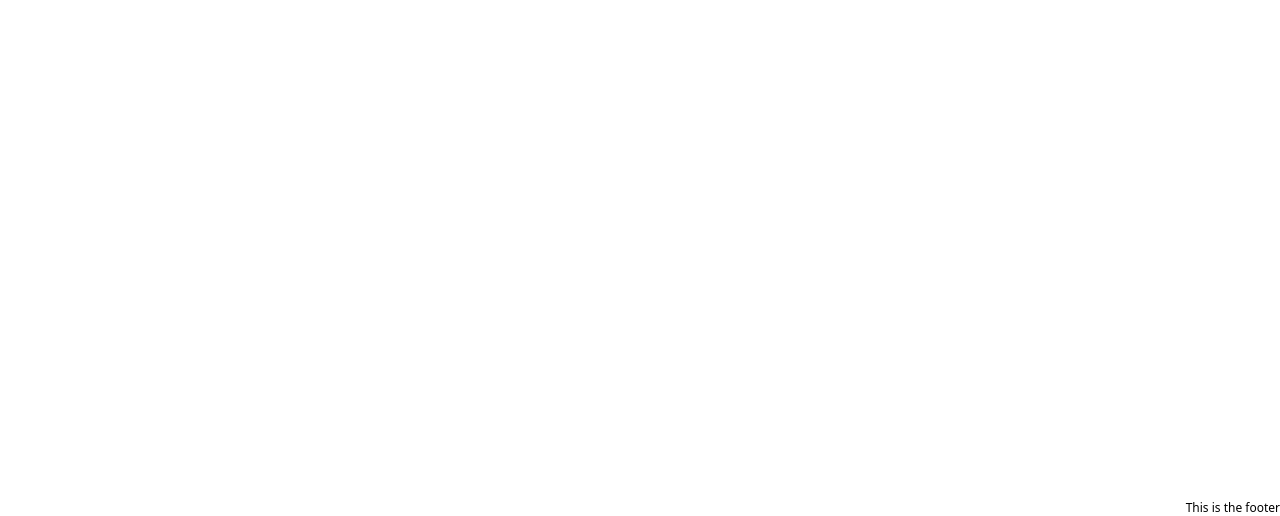
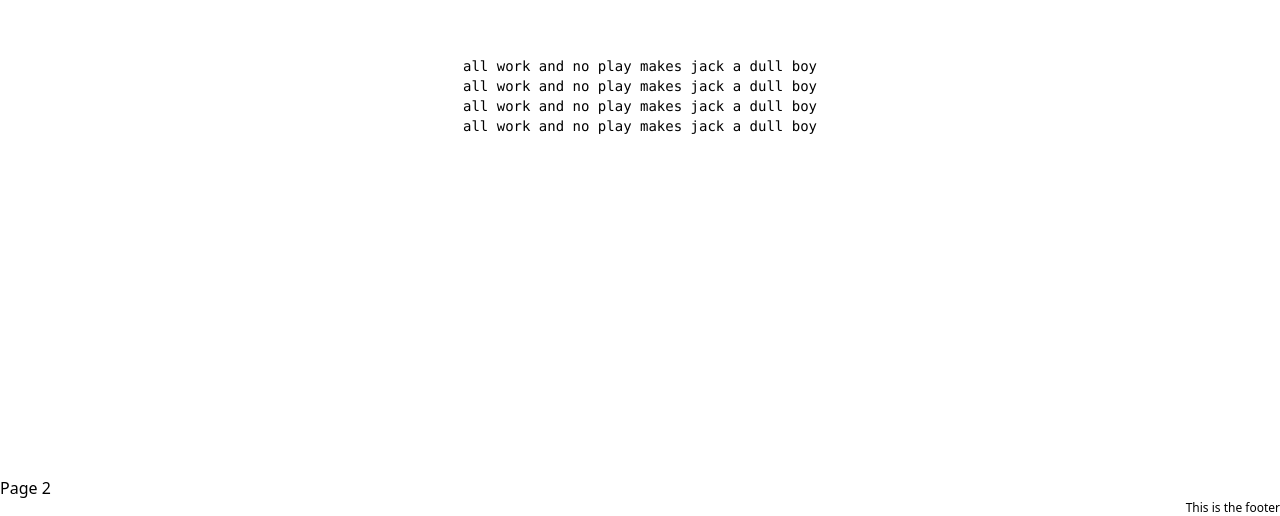
Before and after one commit to alanwsmith/jacktorrance.blog, a Next.js app: page / in a window 1280 px wide. Shown: the part 284-800 px from the top of the page. Built offline with nearby package versions, Linux system fonts and the light colour scheme.

Commit message:
Starting to add navigation

```diff
--- a/pages/index.js
+++ b/pages/index.js
@@ -1,4 +1,5 @@
 import Head from 'next/head'
+import Link from 'next/link'
 import { useRouter } from 'next/router'
 import { useEffect, useState } from 'react'
 
@@ -8,14 +9,19 @@ export default function Home() {
 
   const pages = [
     '',
-    'all work and no play makes jack a dull boy',
+    `all work and no play makes jack a dull boy
+all work and no play makes jack a dull boy
+all work and no play makes jack a dull boy
+all work and no play makes jack a dull boy`,
     'ALL work and no Play makes jack a dull boy',
   ]
 
   useEffect(() => {
     if (!router.isReady) return
-    const page = router.query['page']
-    setPageNum(router.query['page'])
+    if (router.query['page']) {
+      const page = router.query['page']
+      setPageNum(router.query['page'])
+    }
   }, [router.isReady])
 
   return (
@@ -29,6 +35,9 @@ export default function Home() {
         <div className="flex-grow" id="container">
           <pre>{pages[pageNum]}</pre>
         </div>
+        <div>
+          <a href="/?page=2">Page 2</a>
+        </div>
         <div className="text-xs text-right">This is the footer</div>
       </div>
     </div>
```
